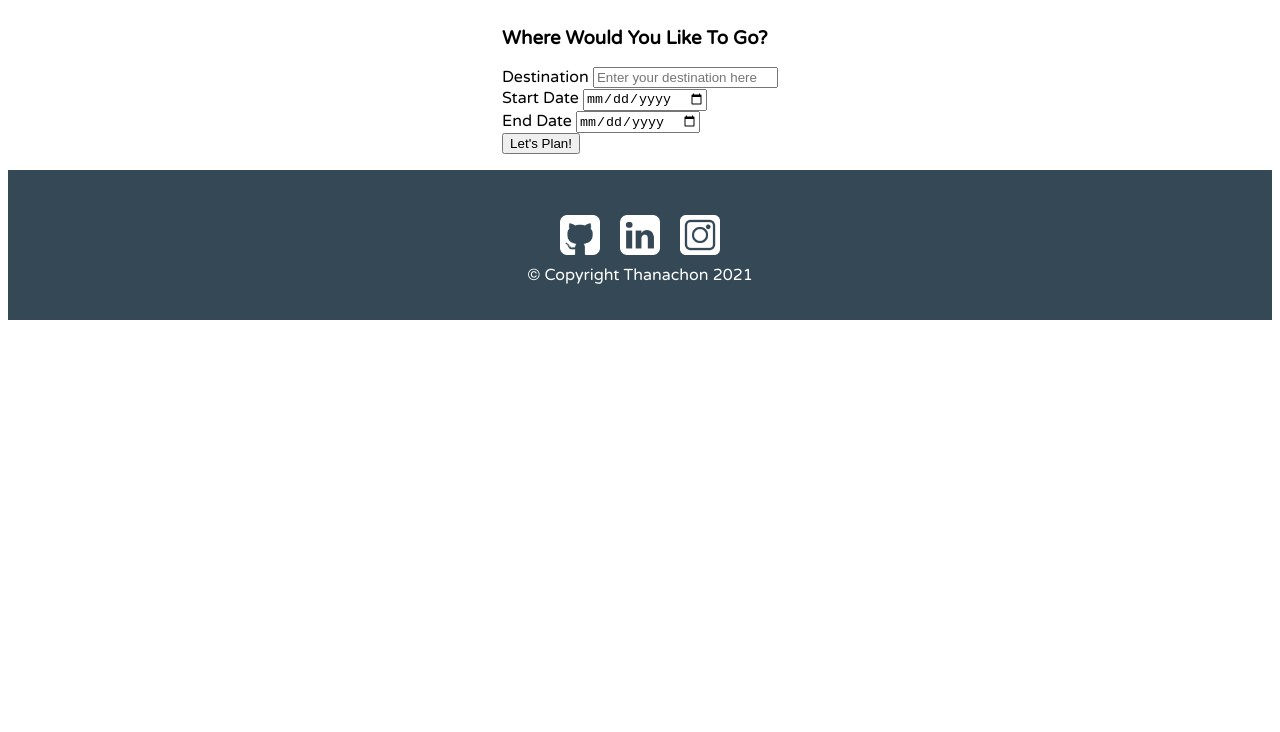
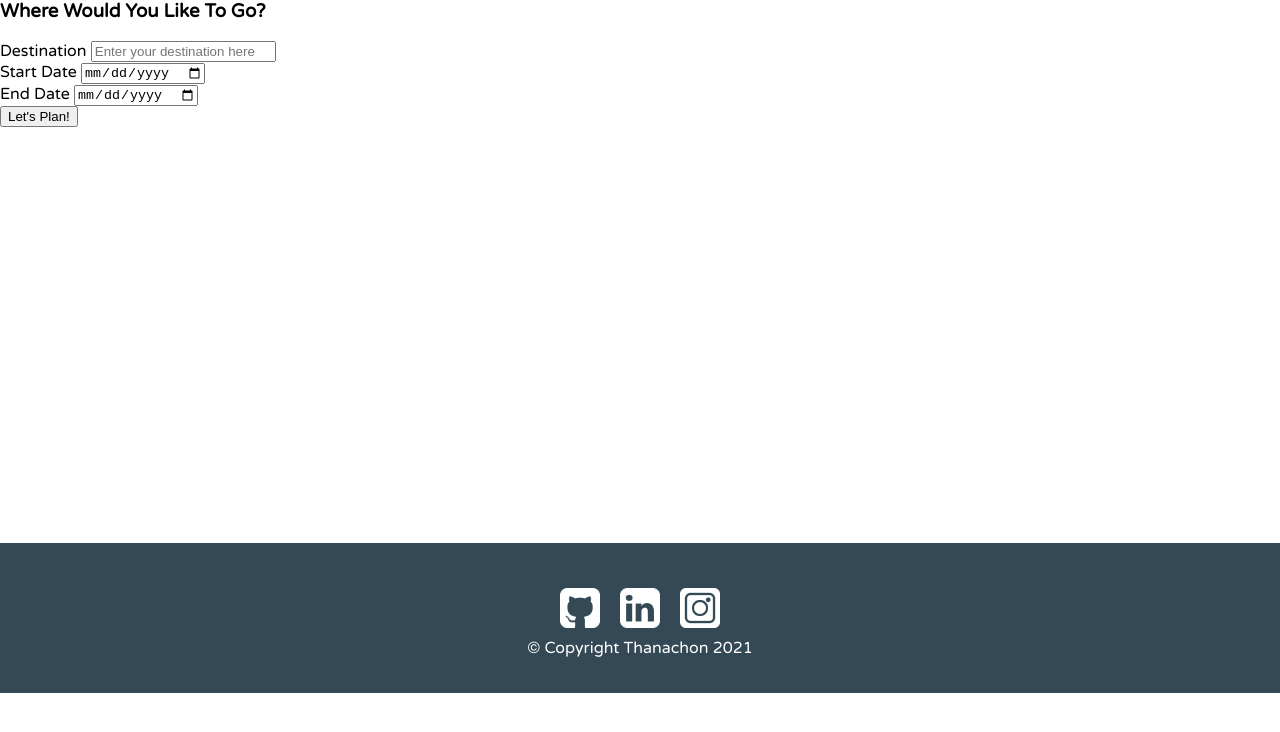
Before and after one commit to thasup/travel-planner-app, a website built with webpack: page src/client/html/index.html in a window 1280 px wide. Built offline with nearby package versions, Linux system fonts and the light colour scheme.

Commit message:
add more .scss

```diff
--- a/src/client/html/index.html
+++ b/src/client/html/index.html
@@ -11,9 +11,9 @@
 <body>
     <main>
         <section class="head"></section>
-        <section class="menu">
+        <section class="form">
             <h3 class="headline">Where Would You Like To Go?</h3>
-            <form class="form" onsubmit="return Client.handleSubmit(event)">
+            <form class="form-panel" onsubmit="return Client.handleSubmit(event)">
                 <div class="place-panel">
                     <label for="place" class="panel-name">Destination</label>
                     <input type="text" name="place" id="place" placeholder="Enter your destination here">
@@ -29,8 +29,11 @@
                 </div>
                 <input type="submit" id="submit" value="Let's Plan!">
             </form>
+            <div id="map"></div>
         </section>
-        <section class="forecast">
+        <section class="detail">
+            <div class="overview-container"></div>
+            <div class="weather-container">
                 <div class="forecast-main">
                     <div id="place"></div>
                     <div id="date"></div>
@@ -44,6 +47,7 @@
                     <div id="humidity"></div>
                     <div id="pressure"></div>
                     <div id="visibility"></div>
+                </div>
             </div>
         </section>
         <div id="background-img"></div>
@@ -64,6 +68,5 @@
             navigator.serviceWorker.register('/service-worker.js');
             });
         };
-    </script>
-</body>
+    </script></body>
 </html>
--- a/src/client/js/app.js
+++ b/src/client/js/app.js
@@ -2,7 +2,8 @@
 import '../styles/footer.scss';
 import '../styles/form.scss';
 import '../styles/base.scss';
-import '../styles/grid.scss';
+import '../styles/base.scss';
+import '../styles/overview.scss';
 
 // import JS
 import {handleSubmit} from './handleSubmit';
@@ -39,5 +40,5 @@ export {
     updateImage,
     currentDate,
     updateUI,
-    updateWeather
+    updateWeather,
 }
--- a/src/client/styles/base.scss
+++ b/src/client/styles/base.scss
@@ -1,4 +1,5 @@
 body {
     font-family: 'Varela Round', sans-serif;
     max-height: 100vh;
+    margin: 0px;
 }
--- a/src/client/styles/grid.scss
+++ b/src/client/styles/grid.scss
@@ -8,11 +8,12 @@ main {
     grid-area: 1/1/2/-1;
 }
 
-.menu {
+.form {
     grid-area: 2/1/3/-1;
+    margin: 0px;
 }
 
-.forecast {
+.detail {
     grid-area: 3/1/4/-1;
 }
 
--- /dev/null
+++ b/src/client/styles/overview.scss
@@ -0,0 +1,4 @@
+#map {
+    height: 400px;
+    width: 100%;
+}
```
Lines whose indentation alone changed are shown as unchanged.
